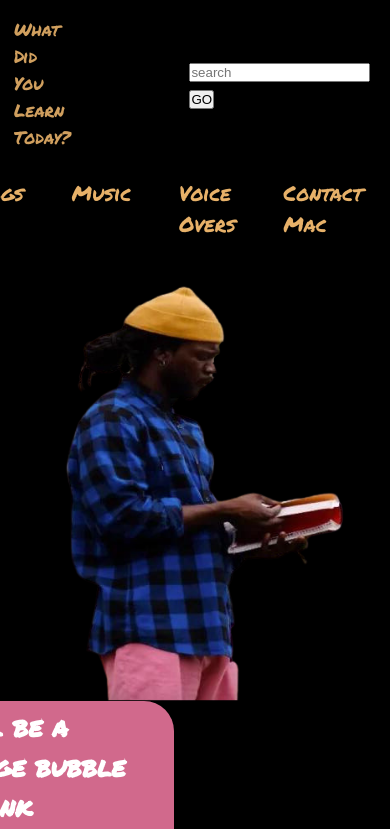
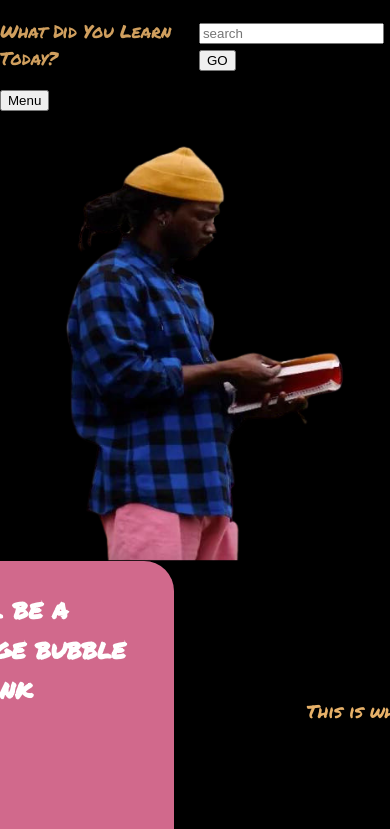
Before and after one commit to Derriel94/superiormindsremake, a React (Vite) app: page /home in a window 390 px wide. Shown: the top 829 px of the page. Built offline with nearby package versions, Linux system fonts and the light colour scheme.

Commit message:
created mobile menu and functionality

```diff
--- a/src/App.css
+++ b/src/App.css
@@ -1,6 +1,6 @@
 
 #root {
-  margin: 0 auto;
+
   font-size: 18px;
     --homepink: rgba(209,105,140, 1);
    --homeblue: rgba(52,107,201, 1);
@@ -17,18 +17,18 @@
   display: flex;
   align-items: center;
   justify-content: flex-end;
-  font-size: clamp(.8rem,1.1rem,1.5rem);
+/*  font-size: clamp(.8rem,1.1rem,1.5rem);*/
   background: black;
   color:var(--homegold);
-  position: sticky;
+/*  position: sticky;
   top: 0;
   left: 0;
+  min-width: 319px;
 /*  box-shadow: 0px 0px 10px 10px black;*/
-  padding: 1rem;
-  z-index: 1;
+  z-index: 3;*/
 }
 .header div:nth-child(1) {
-  margin-right: clamp(10%,33.2%, 37%);
+/*  margin-right: clamp(10%,33.2%, 37%);*/
 }
 .header div:nth-child(2) {
   margin-right: 1%;
@@ -37,8 +37,8 @@
   background-color:black;
   display:   flex;
   justify-content:  center;
-   flex-wrap: wrap;
-   position:  relative;
+  flex-wrap: wrap;
+  position:  relative;
 
 }
 .bubblecontainer {
@@ -154,9 +154,24 @@
 }
 
 /*navigation start*/
+.nav-container {
+  position: relative;
+  min-width: 320px;
+  background-color: black;
+}
+ .mobilenavbutton {
+    position: sticky;
+    top: clamp(0, 1rem, 50px);
+    z-index: 3;
+    display: none;
+    cursor: pointer;
+}
 
 .mobilenav {
   display: none;
+}
+.mobilenav div {
+
 }
 .nav {
   display: flex;
@@ -180,6 +195,29 @@
   color: black;
   text-shadow:  3px 3px 3px ghostwhite;
 }
+@media (orientation: portrait) and (max-width: 480px) {
+  .mobilenavbutton {
+    display: block;
+
+  }
+  .mobilenav {
+    display: flex;
+    flex-direction: column;
+    position: absolute;
+    top: 30px;
+    z-index: 2;
+    width: clamp(320px, 1rem, 420px);
+
+
+  }
+  .mobilenav div #link {
+/*    font-size: 3rem;*/
+  }
+  .nav {
+    display: none;
+  }
+
+}
 .smallblogsection {
   margin-top: 4rem;
   display: flex;
--- a/src/components/Nav.tsx
+++ b/src/components/Nav.tsx
@@ -1,3 +1,4 @@
+import {useState} from "react";
 import {NavLink} from "react-router-dom";
 import { motion } from "framer-motion";
 
@@ -5,16 +6,50 @@ import { motion } from "framer-motion";
 
 const Nav = () => {
 
+	const [menuSwitch, setMenuSwitch] = useState<boolean>();
+	const [menuName, setMenuName] = useState<boolean>("Menu");
+	const toggleMenu = () => {
+		if (menuSwitch) {
+			setMenuSwitch(false);
+			setMenuName("menu")
+		} else {
+			setMenuSwitch(true);
+			setMenuName('close')
+		}
+	}
+
 	return (
-			<div>
-				<div className="mobilenav">
-					<div><NavLink to="/home">Home</NavLink></div>
-					<div><NavLink to="/blogs">Blogs</NavLink></div>
-					<div><NavLink to="/music">Music</NavLink></div>
-					<div><NavLink to="/home">Voice Overs</NavLink></div>
-	      			<div><NavLink to="/contact">Contact Mac</NavLink></div>
-
-	      		</div>
+			<div className="nav-container">
+				<button className="mobilenavbutton" onClick={toggleMenu}>{menuName}</button>
+				{menuSwitch?
+				<motion.div
+					className="mobilenav">
+					<motion.div
+					initial={{x: -100}}
+		    		animate={{x: 0}}
+		    		transition={{delay: 0, duration: 1, type: "spring", bounce: .2}}><NavLink id="link" to="/home">Home</NavLink></motion.div>
+					<motion.div
+					initial={{x: -100}}
+		    		animate={{x: 0}}
+		    		transition={{delay: .2, duration: 1, type: "spring", bounce: .2}}><NavLink id="link" to="/blogs">Blogs</NavLink></motion.div>
+					<motion.div
+					initial={{x: -100}}
+		    		animate={{x: 0}}
+		    		transition={{delay: .4, duration: 1, type: "spring", bounce: .2}}
+					><NavLink id="link" to="/music">Music</NavLink></motion.div>
+					<motion.div
+					initial={{x: -130}}
+		    		animate={{x: 0}}
+		    		transition={{delay: .6, duration: 1, type: "spring", bounce: .2}}
+					><NavLink id="link" to="/voiceover">Voice Overs</NavLink></motion.div>
+	      			<motion.div
+					initial={{x: -130}}
+		    		animate={{x: 0}}
+		    		transition={{delay: .8, duration: 1, type: "spring", bounce: .2}}><NavLink id="link" to="/contact">Contact Mac</NavLink></motion.div>
+	      		</motion.div>
+	      		:
+	      		<></>
+				}
 	      		<motion.div
 	      		className="nav"
 	      		initial={{y: 600}}
@@ -23,7 +58,7 @@ const Nav = () => {
 					<div><NavLink id="link" to="/home">Home</NavLink></div>
 					<div><NavLink id="link" to="/blogs">Blogs</NavLink></div>
 					<div><NavLink id="link" to="/music">Music</NavLink></div>
-					<div><NavLink id="link" to="/home">Voice Overs</NavLink></div>
+					<div><NavLink id="link" to="/voiceover">Voice Overs</NavLink></div>
 	      			<div><NavLink id="link" to="/contact">Contact Mac</NavLink></div>
 	      		</motion.div>
 	      	</div>
--- a/src/index.css
+++ b/src/index.css
@@ -3,12 +3,13 @@
   font-family: 'Permanent Marker', cursive;
 }
 body {
-  min-height: 100svh;
-  overflow-x: hidden;
+  padding: 0 0;
+  margin: 0 auto;
 }
 
-* {
+/** {
   padding: 0;
   margin: 0;
   box-sizing: border-box;
 }
+*/
--- /dev/null
+++ b/src/pages/Music.tsx
@@ -0,0 +1,17 @@
+
+
+interface MusicProps {
+
+};
+
+
+const Music = ({}: MusicProps) => {
+
+	return (
+			<div>
+
+			</div>
+		);
+};
+
+export default Music;
--- /dev/null
+++ b/src/pages/Searched.tsx
@@ -0,0 +1,17 @@
+
+
+interface SearchedProps {
+
+};
+
+
+const Searched = ({}: SearchedProps) => {
+
+	return (
+			<div>
+
+			</div>
+		);
+};
+
+export default Searched;
--- /dev/null
+++ b/src/pages/VoiceOver.tsx
@@ -0,0 +1,17 @@
+
+
+interface VoiceOverProps {
+
+};
+
+
+const VoiceOver = ({}: VoiceOverProps) => {
+
+	return (
+			<div>
+
+			</div>
+		);
+};
+
+export default VoiceOver;
--- a/src/router/RouterNav.tsx
+++ b/src/router/RouterNav.tsx
@@ -1,6 +1,9 @@
 import { Route, Routes, Navigate } from "react-router-dom";
 import Home from "./../pages/Home.tsx";
 import Blogs from "./../pages/Blogs.tsx";
+import Music from "./../pages/Music.tsx";
+import Searched from "./../pages/Searched.tsx";
+import VoiceOver from "./../pages/VoiceOver.tsx";
 
 interface RouterProps {
 
@@ -13,6 +16,9 @@ const RouterNav = ({}: RouterProps) => {
 			<Routes>
 				<Route path="/" element={<Navigate to='home'/>} />
 		      	<Route path="/blogs" element={<Blogs />} />
+		      	<Route path="/searched" element={<Searched />} />
+		      	<Route path="/music" element={<Music />} />
+		      	<Route path="/voiceover" element={<VoiceOver />} />
 		      	<Route path="/home" element={<Home />} />
 	      	</Routes>
 		);
```
Also changed, not shown: src/pages/Home.tsx (+0 -14 lines), src/components/Search.tsx (added), src/pages/Contact.tsx (added).
